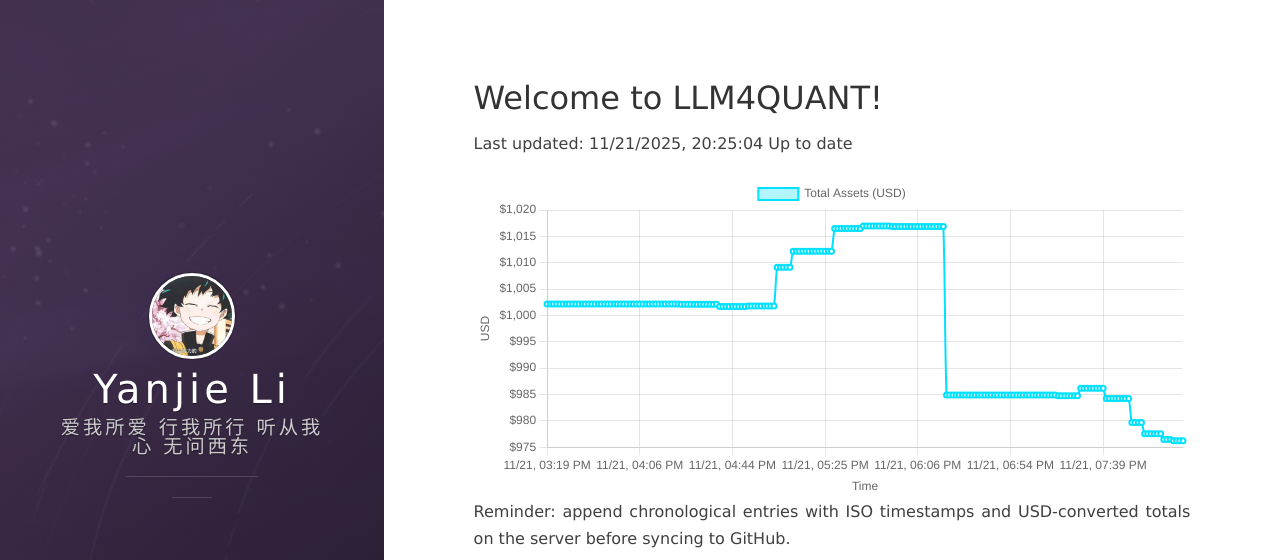
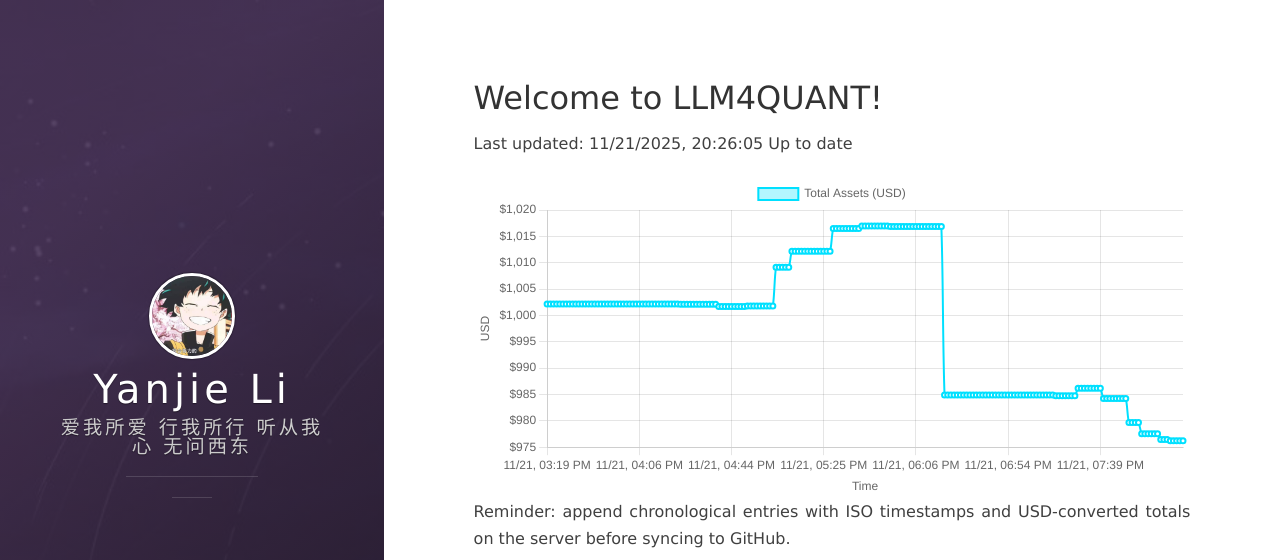
Before and after one commit to leeyegy/leeyegy.github.io, a Jekyll site: the page built from live-trading.html, in a window 1280 px wide and 1000 px high. Shown: the top 560 px of the window. Built offline with Jekyll 4.4.1, drawn with Linux system fonts in a browser that asks for light colours; nearby versions of some CDN libraries.

Commit message:
AccountMonitor: update balance history 2025-11-22T04:26:05+08:00

```diff
--- a/assets/data/binance/balance-history.json
+++ b/assets/data/binance/balance-history.json
@@ -1,5 +1,5 @@
 {
-  "generatedAt": "2025-11-22T04:25:04+08:00",
+  "generatedAt": "2025-11-22T04:26:05+08:00",
   "asset": "total_usd_value",
   "history": [
     {
@@ -801,6 +801,10 @@
     {
       "timestamp": "2025-11-22T04:25:04+08:00",
       "totalUsd": 976.21937739
+    },
+    {
+      "timestamp": "2025-11-22T04:26:05+08:00",
+      "totalUsd": 976.21937739
     }
   ]
 }
```
